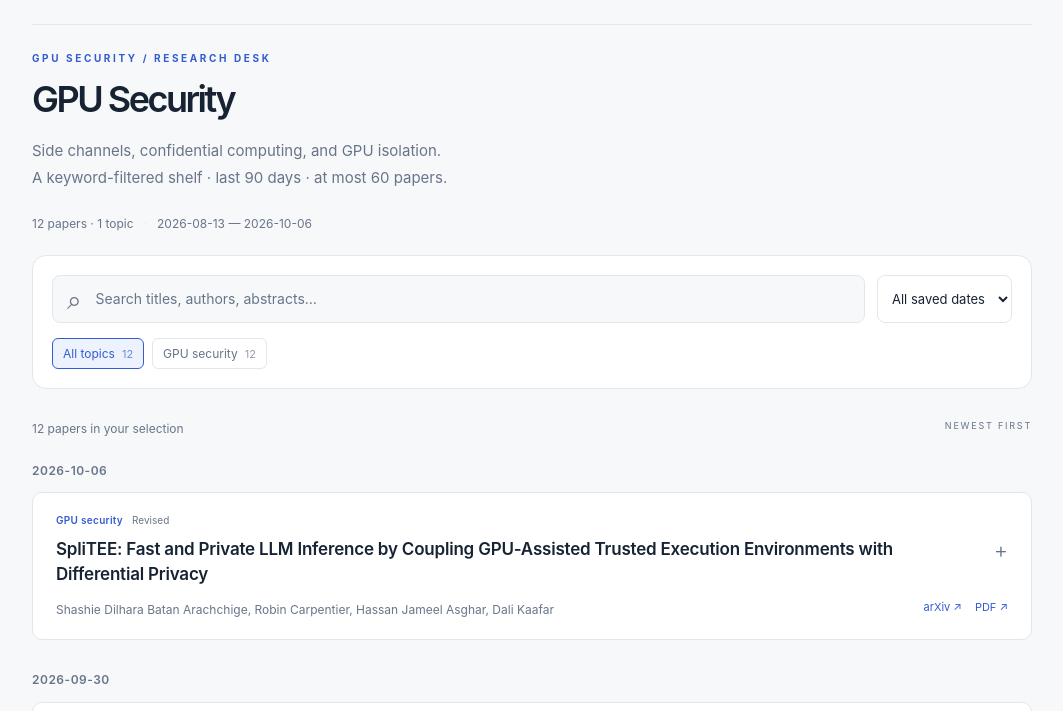
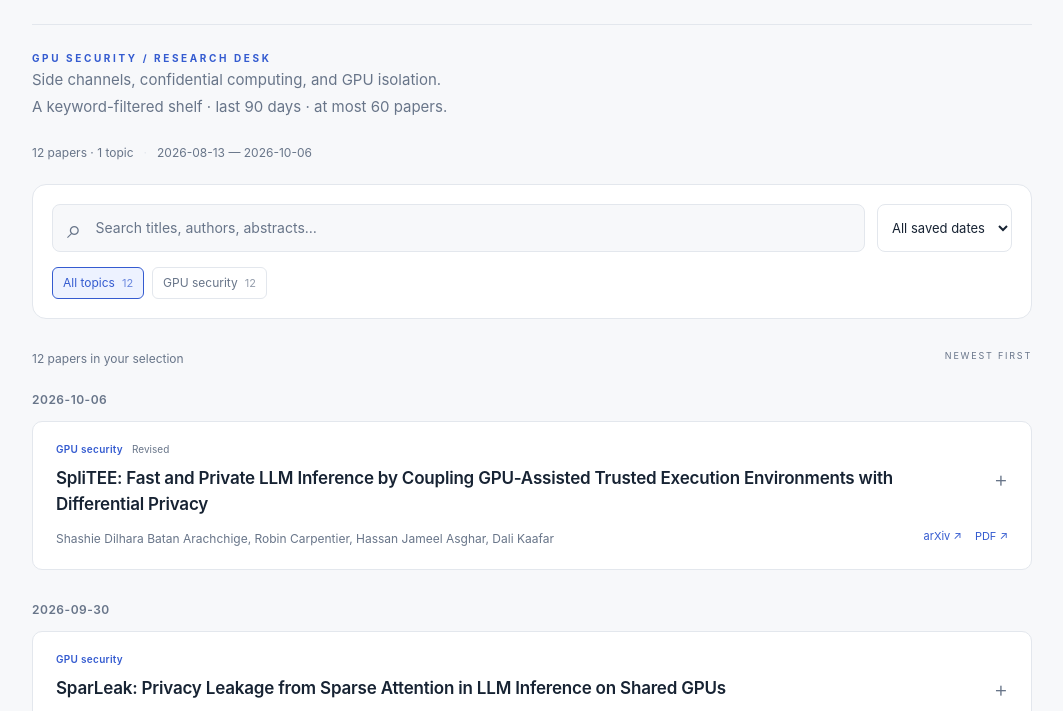
Before and after one commit to Taardisaa/MyArxiv, a plain HTML site: page index.html in a window 1280 px wide. Shown: the part 63-774 px from the top of the page, without its empty margins (108-1171 px from the left). Drawn offline with nearby package versions, Linux system fonts and the light colour scheme.

Commit message:
Remove homepage hero heading

```diff
--- a/index.html
+++ b/index.html
@@ -12,7 +12,7 @@
 <body>
 <div class="shell">
 <header class="masthead"><a class="brand" href="./"><span class="brand-mark">a</span> MyArxiv<span class="brand-note"> / personal reading desk</span></a><button id="theme-toggle" type="button" aria-label="Switch color theme">Dark mode</button></header>
-<section class="intro"><div class="eyebrow">GPU SECURITY / RESEARCH DESK</div><h1>GPU Security</h1><p>Side channels, confidential computing, and GPU isolation.<br class="desktop-break"> A keyword-filtered shelf · last 90 days · at most 60 papers.</p><div class="collection-meta"><span id="collection-count">Recent papers</span><span class="dot">·</span><span id="collection-dates"></span></div></section>
+<section class="intro"><div class="eyebrow">GPU SECURITY / RESEARCH DESK</div><p>Side channels, confidential computing, and GPU isolation.<br class="desktop-break"> A keyword-filtered shelf · last 90 days · at most 60 papers.</p><div class="collection-meta"><span id="collection-count">Recent papers</span><span class="dot">·</span><span id="collection-dates"></span></div></section>
 <main>
 <section class="toolbar" aria-label="Filter papers">
 <div class="search-row"><label class="search-wrap"><span aria-hidden="true">⌕</span><span class="sr-only">Search papers</span><input id="search" type="search" placeholder="Search titles, authors, abstracts…" autocomplete="off"></label><label class="range-wrap"><span class="sr-only">Date range</span><select id="date-range"><option value="all">All saved dates</option><option value="3">Latest 3 days</option><option value="1">Latest day</option></select></label></div>
```
